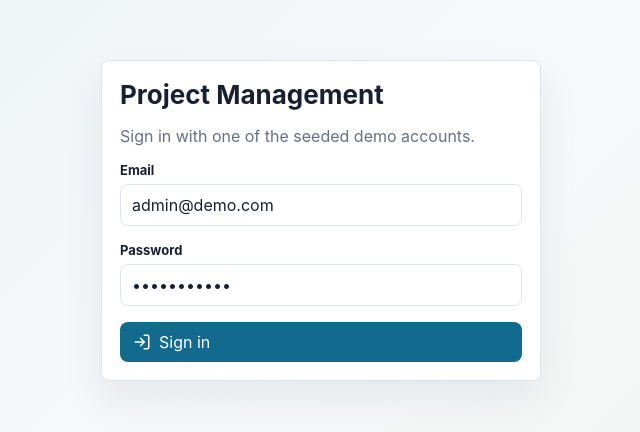
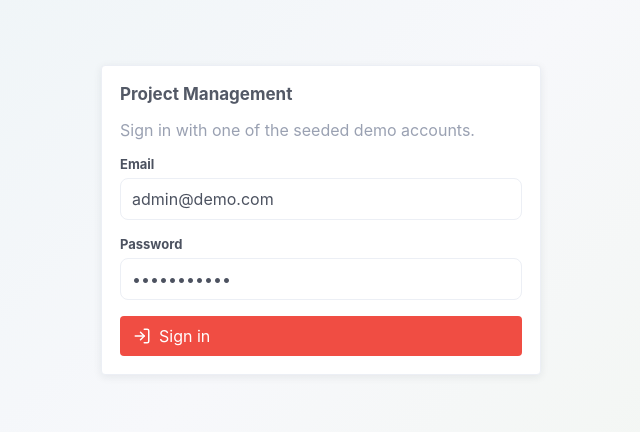
Before and after one commit to faisal412a/FM-PMP, a Next.js app: page /login in a window 1280 px wide. Shown: the part 180-612 px from the top of the page, without its empty margins (319-959 px from the left). Built offline with nearby package versions, Linux system fonts and the light colour scheme; no server answers.

Commit message:
Add files via upload

```diff
--- /dev/null
+++ b/app/api/projects/[id]/documents/route.ts
@@ -0,0 +1,42 @@
+import fs from "node:fs";
+import path from "node:path";
+import { NextRequest } from "next/server";
+import { json, requireUser } from "@/lib/api";
+import { logActivity, rows, run } from "@/lib/db";
+import { safeFileName, uploadDir } from "@/lib/storage";
+
+export async function POST(request: NextRequest, { params }: { params: Promise<{ id: string }> }) {
+  const auth = requireUser(request, "document:write");
+  if ("error" in auth) return auth.error;
+  const { id } = await params;
+  const projectId = Number(id);
+  const form = await request.formData();
+  const documentType = String(form.get("document_type") || "Project Document");
+  const files = form.getAll("files").filter((file): file is File => file instanceof File && file.size > 0);
+
+  if (!files.length) return json({ error: "Select at least one file" }, 400);
+
+  const saved = [];
+  for (const file of files) {
+    const fileName = `${Date.now()}-${safeFileName(file.name)}`;
+    const filePath = path.join(uploadDir(projectId), fileName);
+    const buffer = Buffer.from(await file.arrayBuffer());
+    fs.writeFileSync(filePath, buffer);
+    const result = run(
+      `insert into project_documents (project_id, document_type, file_name, file_path, uploaded_by)
+       values (?, ?, ?, ?, ?)`,
+      [projectId, documentType, file.name, filePath, auth.user.id]
+    );
+    saved.push({ id: result.lastInsertRowid, file_name: file.name, file_path: filePath });
+
+    if (documentType === "Quote") {
+      run("update project_quotes set quote_file = ? where project_id = ?", [file.name, projectId]);
+    }
+    if (documentType === "PO") {
+      run("update project_pos set po_file = ? where project_id = ?", [file.name, projectId]);
+    }
+  }
+
+  logActivity({ userId: auth.user.id, action: "Document uploaded", module: "Documents", newValue: { projectId, documentType, files: saved.map((file) => file.file_name) } });
+  return json({ documents: rows("select * from project_documents where project_id = ? order by uploaded_at desc", [projectId]) }, 201);
+}
--- a/app/api/projects/[id]/payments/route.ts
+++ b/app/api/projects/[id]/payments/route.ts
@@ -2,6 +2,13 @@ import { NextRequest } from "next/server";
 import { json, requireUser } from "@/lib/api";
 import { logActivity, row, rows, run } from "@/lib/db";
 import { refreshPaymentStatuses } from "@/lib/calculations";
+
+function dbPaymentStatus(status?: string) {
+  if (status === "Due") return "Pending";
+  if (status === "Partial Paid") return "Partially Paid";
+  if (status === "Delayed") return "Overdue";
+  return status || "Pending";
+}
 
 export async function POST(request: NextRequest, { params }: { params: Promise<{ id: string }> }) {
   const auth = requireUser(request, "payment:write");
@@ -32,7 +39,7 @@ export async function POST(request: NextRequest, { params }: { params: Promise<{
       body.payment_date || null,
       paid,
       balance,
-      body.status || "Pending",
+      dbPaymentStatus(body.status),
       body.remarks || ""
     ]
   );
@@ -62,7 +69,7 @@ export async function PUT(request: NextRequest, { params }: { params: Promise<{
       body.payment_date || null,
       paid,
       Math.max(0, amount - paid),
-      body.status || "Pending",
+      dbPaymentStatus(body.status),
       body.remarks || "",
       body.id,
       projectId
--- /dev/null
+++ b/app/api/projects/[id]/references/route.ts
@@ -0,0 +1,31 @@
+import { NextRequest } from "next/server";
+import { json, requireUser } from "@/lib/api";
+import { logActivity, row, run } from "@/lib/db";
+
+export async function PUT(request: NextRequest, { params }: { params: Promise<{ id: string }> }) {
+  const auth = requireUser(request, "project:write");
+  if ("error" in auth) return auth.error;
+  const { id } = await params;
+  const projectId = Number(id);
+  const body = await request.json();
+  const project = row<any>("select project_value from projects where id = ?", [projectId]);
+  if (!project) return json({ error: "Project not found" }, 404);
+
+  if (Number(body.po_amount || 0) > Number(project.project_value || 0) && auth.user.role !== "Admin") {
+    return json({ error: "PO amount cannot exceed project value without Admin confirmation" }, 400);
+  }
+
+  run(
+    `update project_quotes set quote_number=?, quote_date=?, quote_amount=?, quote_file=? where project_id=?`,
+    [body.quote_number || "", body.quote_date || null, Number(body.quote_amount || 0), body.quote_file || "", projectId]
+  );
+  run("update project_pos set po_number=?, po_date=?, po_amount=?, po_file=? where project_id=?", [
+    body.po_number || "",
+    body.po_date || null,
+    Number(body.po_amount || 0),
+    body.po_file || "",
+    projectId
+  ]);
+  logActivity({ userId: auth.user.id, action: "Quote and PO updated", module: "Projects", newValue: { projectId, ...body } });
+  return json({ ok: true });
+}
--- a/app/globals.css
+++ b/app/globals.css
@@ -1,14 +1,14 @@
 :root {
-  --bg: #f5f7fb;
+  --bg: #f3f4f9;
   --panel: #ffffff;
-  --ink: #172033;
-  --muted: #657087;
-  --line: #dfe5ef;
-  --accent: #126b8f;
-  --accent-2: #1b8a5a;
-  --danger: #bd3d35;
+  --ink: #4c5260;
+  --muted: #9aa1b2;
+  --line: #eceff5;
+  --accent: #f04d43;
+  --accent-2: #58d797;
+  --danger: #e0453d;
   --warning: #b7791f;
-  --shadow: 0 18px 40px rgba(22, 32, 51, 0.08);
+  --shadow: 0 2px 8px rgba(31, 37, 52, 0.08);
 }
 
 * { box-sizing: border-box; }
@@ -21,27 +21,57 @@ body {
 a { color: inherit; text-decoration: none; }
 button, input, select, textarea { font: inherit; }
 
-.app-shell { display: grid; grid-template-columns: 260px minmax(0, 1fr); min-height: 100vh; }
+.app-shell { display: grid; grid-template-columns: 224px minmax(0, 1fr); min-height: 100vh; }
 .sidebar {
-  background: #152238;
-  color: #eef5ff;
-  padding: 24px 18px;
+  background: #ffffff;
+  color: #7f8798;
+  padding: 0 14px 24px;
   position: sticky;
   top: 0;
   height: 100vh;
+  border-right: 1px solid var(--line);
 }
-.brand { font-size: 18px; font-weight: 800; margin-bottom: 22px; }
-.role-pill { display: inline-flex; padding: 5px 9px; background: rgba(255,255,255,.12); border-radius: 6px; color: #cfe3f7; font-size: 12px; }
-.nav { display: grid; gap: 6px; margin-top: 28px; }
+.brand { height: 62px; display: grid; place-items: center; margin-bottom: 10px; }
+.brand img { width: 118px; height: auto; object-fit: contain; }
+.sidebar-section { margin: 18px 0 10px; color: #a5adba; font-size: 11px; font-weight: 800; }
+.role-pill { display: inline-flex; padding: 5px 9px; background: #fff0ef; border-radius: 6px; color: var(--accent); font-size: 12px; }
+.nav { display: grid; gap: 6px; margin-top: 18px; }
 .nav a, .nav button {
   display: flex; align-items: center; gap: 10px; width: 100%;
-  color: #dbe8f6; background: transparent; border: 0; padding: 11px 12px;
+  color: #747b8d; background: transparent; border: 0; padding: 11px 6px;
   border-radius: 8px; cursor: pointer; text-align: left;
 }
-.nav a:hover, .nav button:hover { background: rgba(255,255,255,.09); }
-.main { padding: 26px; min-width: 0; }
+.nav a:hover, .nav button:hover { color: var(--accent); background: #fff7f6; }
+.content-shell { min-width: 0; display: grid; grid-template-rows: auto 1fr auto; }
+.app-header {
+  height: 62px;
+  background: #fff;
+  border-bottom: 1px solid var(--line);
+  display: flex;
+  align-items: center;
+  justify-content: space-between;
+  padding: 0 22px;
+}
+.icon-btn { border: 0; background: transparent; color: #8991a0; cursor: pointer; }
+.header-actions { display: flex; align-items: center; gap: 22px; color: #7e8697; }
+.notification { position: relative; display: inline-flex; }
+.notification b {
+  position: absolute; top: -12px; right: -11px; min-width: 17px; height: 17px;
+  border-radius: 999px; background: #b73426; color: #fff; display: grid; place-items: center; font-size: 10px;
+}
+.header-user { height: 62px; display: grid; place-items: center; padding: 0 22px; background: #f5f6fb; color: #545b6a; font-weight: 700; }
+.main { padding: 22px; min-width: 0; }
+.app-footer {
+  height: 42px;
+  display: flex;
+  align-items: center;
+  justify-content: space-between;
+  color: #a0a8b5;
+  padding: 0 22px;
+  background: #fff;
+}
 .topbar { display: flex; align-items: center; justify-content: space-between; gap: 16px; margin-bottom: 22px; }
-.page-title { margin: 0; font-size: 26px; letter-spacing: 0; }
+.page-title { margin: 0; font-size: 17px; letter-spacing: 0; color: #535966; }
 .muted { color: var(--muted); }
 .grid { display: grid; gap: 16px; }
 .cards { grid-template-columns: repeat(5, minmax(0, 1fr)); }
@@ -50,7 +80,7 @@ button, input, select, textarea { font: inherit; }
 .panel, .card {
   background: var(--panel);
   border: 1px solid var(--line);
-  border-radius: 8px;
+  border-radius: 4px;
   box-shadow: var(--shadow);
 }
 .panel { padding: 18px; }
@@ -66,27 +96,30 @@ textarea { min-height: 86px; resize: vertical; }
 .form-grid { display: grid; gap: 14px; grid-template-columns: repeat(3, minmax(0, 1fr)); }
 .span-3 { grid-column: span 3; }
 .btn {
-  border: 0; border-radius: 8px; padding: 10px 13px; background: var(--accent);
+  border: 0; border-radius: 4px; padding: 10px 13px; background: var(--accent);
   color: #fff; cursor: pointer; display: inline-flex; align-items: center; gap: 8px; white-space: nowrap;
 }
-.btn.secondary { background: #e8eef6; color: var(--ink); }
+.btn.secondary { background: #eef2f7; color: var(--ink); }
 .btn.danger { background: var(--danger); }
 .btn:disabled { opacity: .55; cursor: not-allowed; }
 .table-wrap { overflow-x: auto; }
 table { width: 100%; border-collapse: collapse; min-width: 860px; }
 th, td { padding: 12px 10px; border-bottom: 1px solid var(--line); text-align: left; vertical-align: top; }
 th { color: var(--muted); font-size: 12px; text-transform: uppercase; letter-spacing: .02em; }
-.badge { border-radius: 6px; padding: 5px 8px; font-size: 12px; font-weight: 700; display: inline-flex; }
+.badge { border-radius: 4px; padding: 5px 8px; font-size: 12px; font-weight: 700; display: inline-flex; }
 .badge.green { background: #e4f5ed; color: #17633f; }
 .badge.blue { background: #e4f1fa; color: #115a78; }
 .badge.yellow { background: #fff3db; color: #8b5b11; }
 .badge.red { background: #fde7e5; color: #9b2924; }
 .badge.gray { background: #eef1f5; color: #526071; }
 .progress { height: 9px; border-radius: 999px; background: #e8edf4; overflow: hidden; }
-.progress span { display: block; height: 100%; background: var(--accent-2); }
+.progress span { display: block; height: 100%; background: var(--accent); }
 .tabs { display: flex; gap: 8px; border-bottom: 1px solid var(--line); margin-bottom: 16px; overflow-x: auto; }
 .tabs button { background: transparent; border: 0; padding: 11px 8px; color: var(--muted); border-bottom: 3px solid transparent; cursor: pointer; white-space: nowrap; }
-.tabs button.active { color: var(--ink); border-color: var(--accent); font-weight: 800; }
+.tabs button.active { color: var(--accent); border-color: var(--accent); font-weight: 800; }
+.upload-list { display: grid; gap: 8px; margin-top: 12px; }
+.upload-row { display: flex; justify-content: space-between; gap: 12px; padding: 9px 10px; border: 1px dashed var(--line); border-radius: 4px; color: #707789; }
+.hidden-file { position: absolute; width: 1px; height: 1px; opacity: 0; pointer-events: none; }
 .login-page { min-height: 100vh; display: grid; place-items: center; padding: 22px; background: linear-gradient(135deg, #eaf3f5, #f7f8fb 52%, #f0f5ed); }
 .login-card { width: min(440px, 100%); }
 .toast { position: fixed; right: 20px; bottom: 20px; background: #152238; color: #fff; padding: 12px 14px; border-radius: 8px; box-shadow: var(--shadow); z-index: 10; }
@@ -95,6 +128,7 @@ th { color: var(--muted); font-size: 12px; text-transform: uppercase; letter-spa
 @media (max-width: 980px) {
   .app-shell { grid-template-columns: 1fr; }
   .sidebar { position: static; height: auto; }
+  .app-footer, .app-header { flex-wrap: wrap; height: auto; min-height: 62px; gap: 12px; }
   .cards, .two, .three, .form-grid { grid-template-columns: 1fr; }
   .span-3 { grid-column: auto; }
   .main { padding: 18px; }
```
Also changed, not shown: app/projects/[id]/page.tsx (+4 -11 lines).
